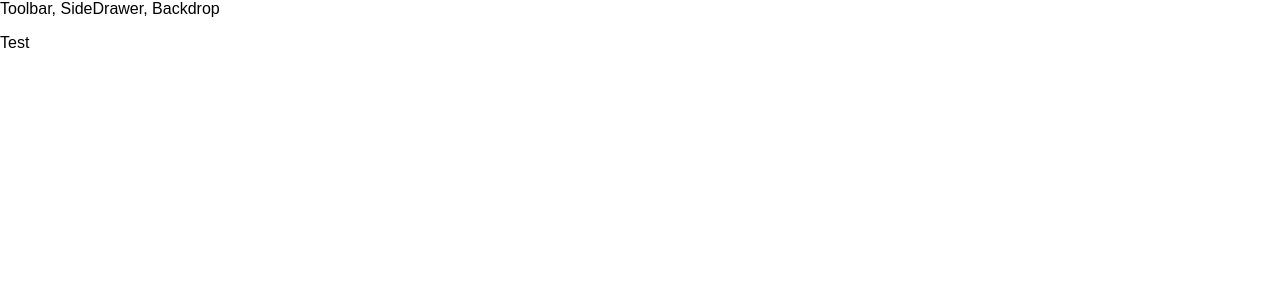
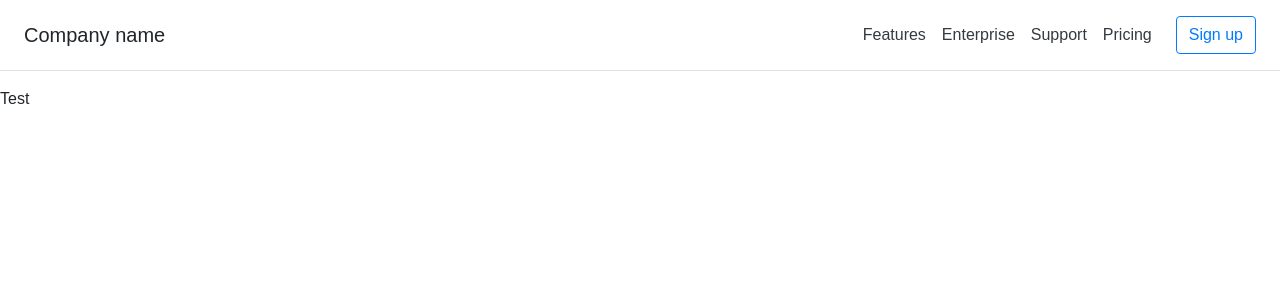
Before and after one commit to ivesingh93/gurunanak550-react, a React (Create React App) app: page / in a window 1280 px wide. Shown: the top 300 px of the page. Built offline with nearby package versions, Linux system fonts and the light colour scheme.

Commit message:
Added Layout and NavBar components

```diff
--- a/public/index.html
+++ b/public/index.html
@@ -8,6 +8,8 @@
       manifest.json provides metadata used when your web app is added to the
       homescreen on Android. See https://developers.google.com/web/fundamentals/engage-and-retain/web-app-manifest/
     -->
+    <link rel="stylesheet" href="https://stackpath.bootstrapcdn.com/bootstrap/4.1.2/css/bootstrap.min.css" integrity="sha384-Smlep5jCw/wG7hdkwQ/Z5nLIefveQRIY9nfy6xoR1uRYBtpZgI6339F5dgvm/e9B" crossorigin="anonymous">
+
     <link rel="manifest" href="%PUBLIC_URL%/manifest.json">
     <link rel="shortcut icon" href="%PUBLIC_URL%/favicon.ico">
     <!--
@@ -36,5 +38,9 @@
       To begin the development, run `npm start` or `yarn start`.
       To create a production bundle, use `npm run build` or `yarn build`.
     -->
+
+    <script src="https://code.jquery.com/jquery-3.3.1.slim.min.js" integrity="sha384-q8i/X+965DzO0rT7abK41JStQIAqVgRVzpbzo5smXKp4YfRvH+8abtTE1Pi6jizo" crossorigin="anonymous"></script>
+    <script src="https://cdnjs.cloudflare.com/ajax/libs/popper.js/1.14.3/umd/popper.min.js" integrity="sha384-ZMP7rVo3mIykV+2+9J3UJ46jBk0WLaUAdn689aCwoqbBJiSnjAK/l8WvCWPIPm49" crossorigin="anonymous"></script>
+    <script src="https://stackpath.bootstrapcdn.com/bootstrap/4.1.2/js/bootstrap.min.js" integrity="sha384-o+RDsa0aLu++PJvFqy8fFScvbHFLtbvScb8AjopnFD+iEQ7wo/CG0xlczd+2O/em" crossorigin="anonymous"></script>
   </body>
 </html>
--- a/src/components/Layout/Layout.js
+++ b/src/components/Layout/Layout.js
@@ -1,8 +1,11 @@
 import React, { Component } from 'react';
+import NavBar from '../Navigation/NavBar/NavBar';
 
 const layout = ( props ) => (
     <React.Fragment>
-        <div>Toolbar, SideDrawer, Backdrop</div>
+        <div>
+            <NavBar />
+        </div>
         <main>
             {props.children}
         </main>
--- /dev/null
+++ b/src/components/Navigation/NavBar/NavBar.js
@@ -0,0 +1,16 @@
+import React from 'react';
+
+const navbar = (props) => (
+    <div className="d-flex flex-column flex-md-row align-items-center p-3 px-md-4 mb-3 bg-white border-bottom box-shadow">
+      <h5 className="my-0 mr-md-auto font-weight-normal">Company name</h5>
+      <nav className="my-2 my-md-0 mr-md-3">
+        <a className="p-2 text-dark" href="#">Features</a>
+        <a className="p-2 text-dark" href="#">Enterprise</a>
+        <a className="p-2 text-dark" href="#">Support</a>
+        <a className="p-2 text-dark" href="#">Pricing</a>
+      </nav>
+      <a className="btn btn-outline-primary" href="#">Sign up</a>
+    </div>
+);
+
+export default navbar;
```
